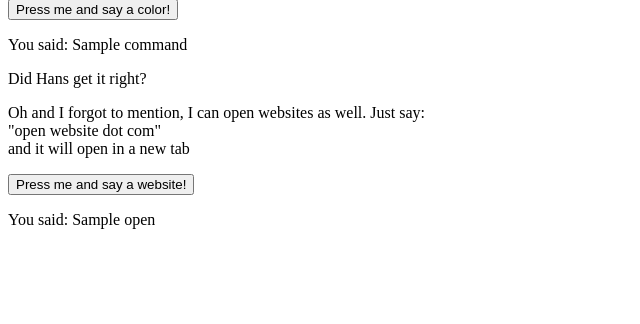
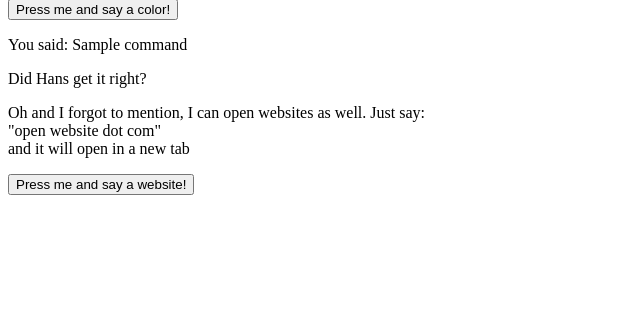
Before and after one commit to Pallur/talgreinir, a Flask app: template templates/home.html in a window 1280 px wide. Shown: the part 397-721 px from the top of the page, without its empty margins (0-640 px from the left). Run offline with Flask 2, Linux system fonts and the light colour scheme; the template is opened without the code that fills it: most values are stand-ins (such as "Sample title", 1, 10 or a date in 2020).

Commit message:
update readme

```diff
--- a/templates/home.html
+++ b/templates/home.html
@@ -50,7 +50,6 @@
     </p>
     <form action="/open" method="post">
         <input type="submit" value="Press me and say a website!">
-        <p> You said: {{ open }}</p>
     </form>
 </body>
 </html>
```
Also changed, not shown: README.md.
